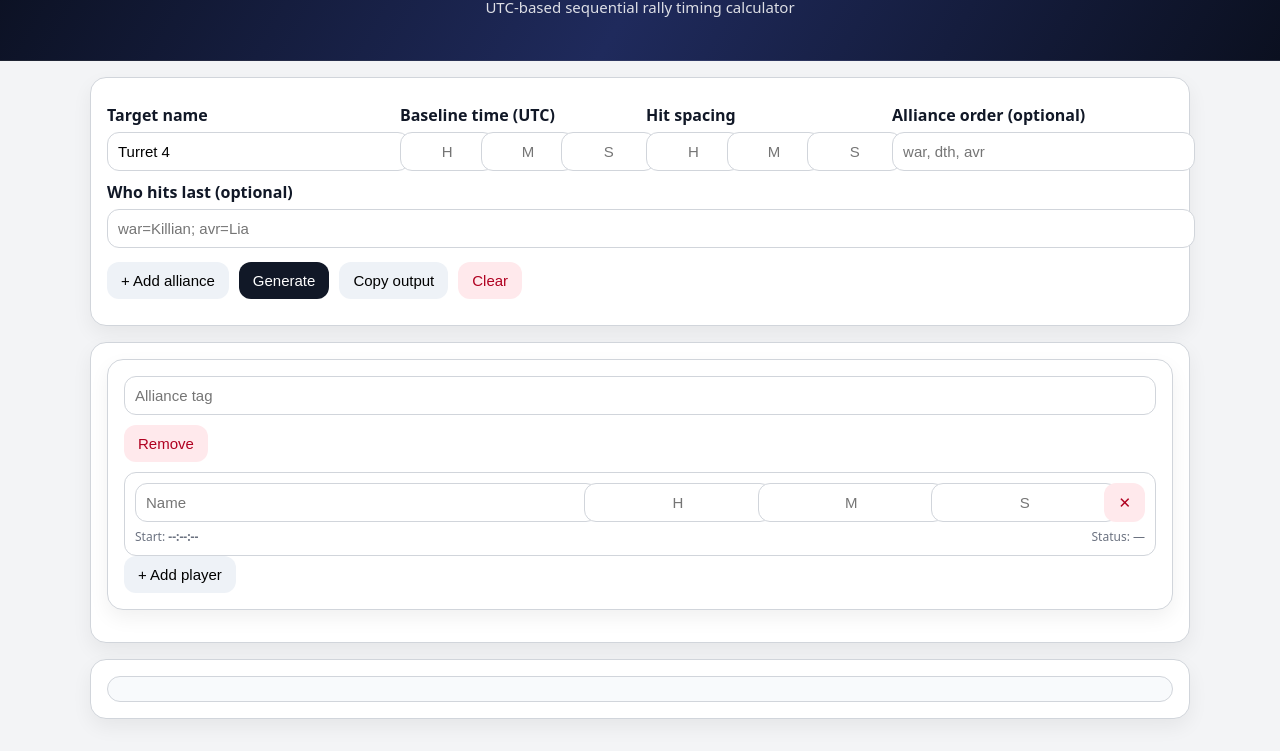
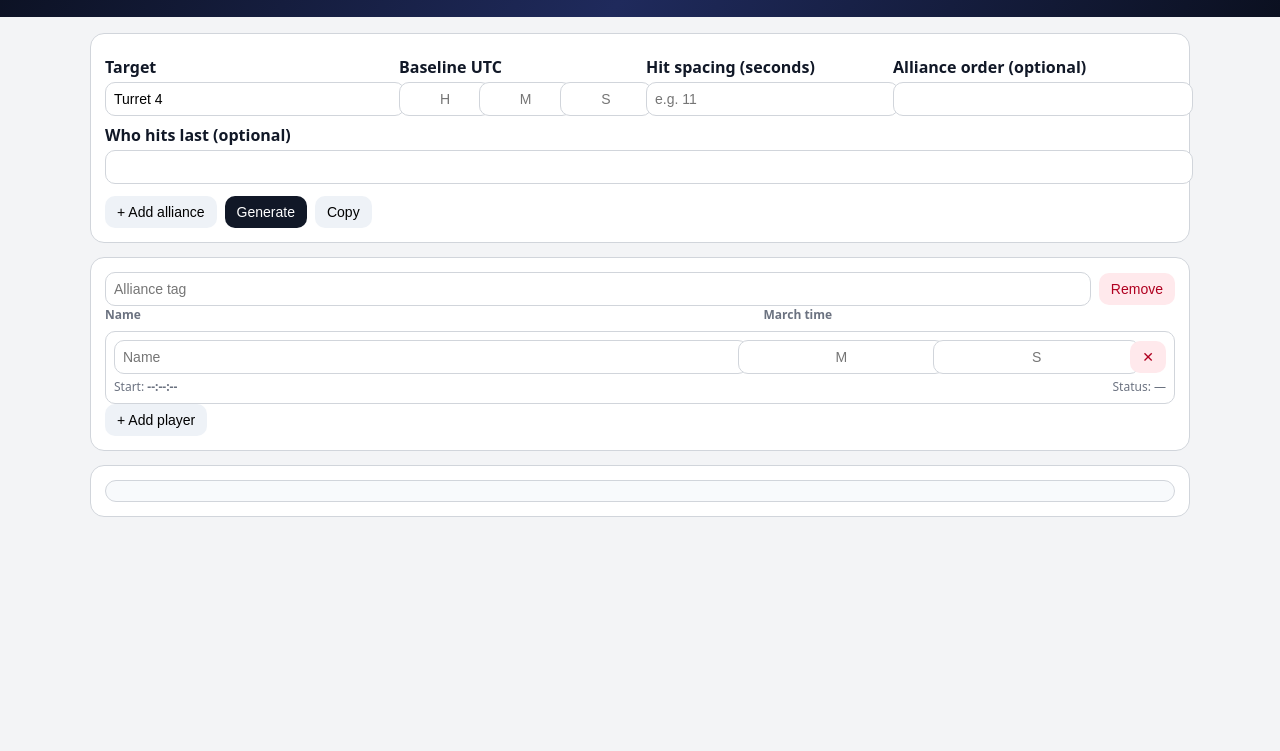
Before and after one commit to TigressKS/Kingshot-rally-timer, a plain HTML site: page index.html in a window 1280 px wide. Shown: the part 88-839 px from the top of the page. After the commit the page ends 800 px from the top, so only its background shows below. Drawn offline with Linux system fonts and the light colour scheme.

Commit message:
Update index.html

```diff
--- a/index.html
+++ b/index.html
@@ -1,37 +1,32 @@
 <!doctype html>
 <html lang="en">
 <head>
-<meta charset="utf-8" />
-<meta name="viewport" content="width=device-width, initial-scale=1" />
+<meta charset="utf-8">
+<meta name="viewport" content="width=device-width, initial-scale=1">
 <title>Kingshot Rally Timer (UTC)</title>
 
 <style>
 :root{
-  --bg-dark:#0b1020;
-  --bg-light:#f3f4f6;
+  --bg:#0b1020;
   --card:#ffffff;
   --border:#d1d5db;
   --text:#111827;
   --muted:#6b7280;
   --danger:#b00020;
   --danger-bg:#ffe9ec;
-  --ok:#065f46;
-  --ok-bg:#ecfdf5;
 }
 
 body{
   margin:0;
   font-family: system-ui, -apple-system, Segoe UI, Roboto, Arial, sans-serif;
-  background:var(--bg-light);
+  background:#f3f4f6;
   color:var(--text);
 }
 
 .banner{
-  background:
-    linear-gradient(120deg,#0b1020,#1f2a5c,#0b1020);
+  background:linear-gradient(120deg,#0b1020,#1f2a5c,#0b1020);
   padding:28px 16px;
   text-align:center;
-  border-bottom:1px solid rgba(255,255,255,.08);
 }
 
 .banner h1{
@@ -46,12 +41,6 @@ body{
   color:transparent;
 }
 
-.banner p{
-  margin-top:8px;
-  font-size:15px;
-  color:rgba(255,255,255,.85);
-}
-
 .wrap{
   max-width:1100px;
   margin:0 auto;
@@ -61,24 +50,23 @@ body{
 .card{
   background:var(--card);
   border:1px solid var(--border);
-  border-radius:16px;
-  padding:16px;
-  margin-bottom:16px;
-  box-shadow:0 8px 20px rgba(0,0,0,.06);
+  border-radius:14px;
+  padding:14px;
+  margin-bottom:14px;
 }
 
 label{
   font-weight:700;
   display:block;
-  margin:10px 0 6px;
+  margin:8px 0 4px;
 }
 
 input{
   width:100%;
-  padding:10px;
+  padding:8px;
   border:1px solid var(--border);
-  border-radius:12px;
-  font-size:15px;
+  border-radius:10px;
+  font-size:14px;
 }
 
 .grid{
@@ -92,84 +80,77 @@ input{
 
 .timeRow{
   display:grid;
-  grid-template-columns:repeat(3,1fr);
-  gap:8px;
+  grid-template-columns:1fr 1fr 1fr;
+  gap:6px;
 }
 .timeRow input{ text-align:center; }
 
-.btns{
-  display:flex;
-  gap:10px;
-  flex-wrap:wrap;
-  margin-top:14px;
-}
-
 button{
-  padding:10px 14px;
+  padding:8px 12px;
   border:none;
-  border-radius:12px;
-  font-size:15px;
+  border-radius:10px;
+  font-size:14px;
   cursor:pointer;
 }
-.primary{ background:#111827; color:white; }
+.primary{ background:#111827; color:#fff; }
 .ghost{ background:#eef2f7; }
 .danger{ background:var(--danger-bg); color:var(--danger); }
 
-.status{ font-size:13px; color:var(--muted); }
-
-.messages{
-  margin-top:10px;
-  font-size:13px;
-}
-.messages.warn{
-  background:var(--danger-bg);
-  color:var(--danger);
-  border-radius:12px;
-  padding:10px;
-}
-.messages.ok{
-  background:var(--ok-bg);
-  color:var(--ok);
-  border-radius:12px;
-  padding:10px;
+.btns{
+  display:flex;
+  gap:8px;
+  flex-wrap:wrap;
+  margin-top:12px;
 }
 
 .allyHead{
   display:flex;
-  gap:10px;
+  gap:8px;
   align-items:center;
-  flex-wrap:wrap;
 }
 
 .players{
-  margin-top:10px;
+  margin-top:8px;
   display:flex;
   flex-direction:column;
-  gap:8px;
+  gap:6px;
+}
+
+.playerHeader{
+  display:grid;
+  grid-template-columns:1.6fr 1fr auto;
+  font-size:12px;
+  font-weight:700;
+  color:var(--muted);
 }
 
 .playerRow{
   border:1px solid var(--border);
-  border-radius:12px;
-  padding:10px;
+  border-radius:10px;
+  padding:8px;
 }
-
-.playerGrid{
-  display:grid;
-  grid-template-columns:1.6fr .6fr .6fr .6fr auto;
-  gap:8px;
-}
-
-.playerGrid input{ text-align:center; }
-.playerGrid input.pName{ text-align:left; }
 
 .playerRow.collision{
   background:#fff4f6;
   border-color:rgba(176,0,32,.35);
 }
 
+.playerGrid{
+  display:grid;
+  grid-template-columns:1.6fr 1fr auto;
+  gap:8px;
+  align-items:center;
+}
+
+.marchWrap{
+  display:grid;
+  grid-template-columns:1fr 1fr;
+  gap:6px;
+}
+.marchWrap input{ text-align:center; }
+
 .meta{
-  margin-top:6px;
+  margin-top:4px;
   font-size:12px;
   color:var(--muted);
   display:flex;
@@ -180,17 +161,18 @@ button{
   white-space:pre-wrap;
   background:#f8fafc;
   border:1px solid var(--border);
-  border-radius:14px;
-  padding:12px;
+  border-radius:12px;
+  padding:10px;
   font-family: ui-monospace, SFMono-Regular, Menlo, Consolas, monospace;
+  font-size:13px;
 }
 </style>
 </head>
 
 <body>
+
 <div class="banner">
   <h1>Kingshot Rally Timer</h1>
-  <p>UTC-based sequential rally timing calculator</p>
 </div>
 
 <div class="wrap">
@@ -198,12 +180,12 @@ button{
 <div class="card">
   <div class="grid">
     <div>
-      <label>Target name</label>
+      <label>Target</label>
       <input id="title" value="Turret 4">
     </div>
 
     <div>
-      <label>Baseline time (UTC)</label>
+      <label>Baseline UTC</label>
       <div class="timeRow">
         <input id="baseH" placeholder="H">
         <input id="baseM" placeholder="M">
@@ -212,37 +194,27 @@ button{
     </div>
 
     <div>
-      <label>Hit spacing</label>
-      <div class="timeRow">
-        <input id="spaceH" placeholder="H">
-        <input id="spaceM" placeholder="M">
-        <input id="spaceS" placeholder="S">
-      </div>
+      <label>Hit spacing (seconds)</label>
+      <input id="spacing" placeholder="e.g. 11">
     </div>
 
     <div>
       <label>Alliance order (optional)</label>
-      <input id="order" placeholder="war, dth, avr">
+      <input id="order">
     </div>
   </div>
 
   <label>Who hits last (optional)</label>
-  <input id="lastHit" placeholder="war=Killian; avr=Lia">
+  <input id="lastHit">
 
   <div class="btns">
     <button class="ghost" id="addAlliance">+ Add alliance</button>
     <button class="primary" id="generate">Generate</button>
-    <button class="ghost" id="copy">Copy output</button>
-    <button class="danger" id="clear">Clear</button>
-    <span class="status" id="status"></span>
+    <button class="ghost" id="copy">Copy</button>
   </div>
-
-  <div id="messages" class="messages"></div>
 </div>
 
-<div class="card">
-  <div id="alliances"></div>
-</div>
+<div id="alliances"></div>
 
 <div class="card">
   <div class="out" id="output"></div>
@@ -253,14 +225,13 @@ button{
 <script>
 const $ = id => document.getElementById(id);
 const pad = n => String(n).padStart(2,"0");
-const toSec = (h,m,s)=>h*3600+m*60+s;
 
-function read(el,max=2){
-  el.value = el.value.replace(/\D/g,"").slice(0,max);
+function readNum(el){
+  el.value = el.value.replace(/\D/g,"");
   return Number(el.value||0);
 }
 
-function hmsStr(sec){
+function hms(sec){
   sec=((sec%86400)+86400)%86400;
   return pad(Math.floor(sec/3600))+":"+pad(Math.floor(sec%3600/60))+":"+pad(sec%60);
 }
@@ -273,9 +244,17 @@ function addAlliance(){
       <input class="tag" placeholder="Alliance tag">
       <button class="danger remove">Remove</button>
     </div>
+
+    <div class="playerHeader">
+      <div>Name</div>
+      <div>March time</div>
+      <div></div>
+    </div>
+
     <div class="players"></div>
     <button class="ghost addPlayer">+ Add player</button>
   `;
+
   const players=box.querySelector(".players");
 
   function addPlayer(){
@@ -283,10 +262,11 @@ function addAlliance(){
     row.className="playerRow";
     row.innerHTML=`
       <div class="playerGrid">
-        <input class="pName" placeholder="Name">
-        <input class="pH" placeholder="H">
-        <input class="pM" placeholder="M">
-        <input class="pS" placeholder="S">
+        <input class="name" placeholder="Name">
+        <div class="marchWrap">
+          <input class="m" placeholder="M">
+          <input class="s" placeholder="S">
+        </div>
         <button class="danger rm">✕</button>
       </div>
       <div class="meta">
@@ -305,46 +285,45 @@ function addAlliance(){
 }
 
 function generate(){
-  const base=toSec(read(baseH),read(baseM),read(baseS));
-  const spacing=toSec(read(spaceH),read(spaceM),read(spaceS));
-  if(spacing<=0){ $("messages").className="messages warn"; $("messages").textContent="Hit spacing must be > 0"; return; }
+  document.querySelectorAll(".playerRow").forEach(r=>r.classList.remove("collision"));
+
+  const base = readNum(baseH)*3600 + readNum(baseM)*60 + readNum(baseS);
+  const spacing = readNum(spacing);
+  if(spacing<=0) return;
 
   const out=[];
   out.push(`=== Rally Timings for ${title.value} ===`);
-  out.push(`Baseline Time: ${hmsStr(base)} (UTC)`);
+  out.push(`Baseline Time: ${hms(base)} (UTC)`);
 
-  document.querySelectorAll(".playerRow").forEach(r=>r.classList.remove("collision"));
+  const timeMap={};
 
-  const map={};
-  document.querySelectorAll(".card .card").forEach(()=>{});
-
-  const groups=[];
   document.querySelectorAll("#alliances .card").forEach(a=>{
     const tag=a.querySelector(".tag").value;
     if(!tag) return;
+
     const list=[];
     a.querySelectorAll(".playerRow").forEach(p=>{
-      const name=p.querySelector(".pName").value;
-      const sec=toSec(read(p.querySelector(".pH")),read(p.querySelector(".pM")),read(p.querySelector(".pS")));
-      if(name && sec>0) list.push({tag,name,sec,row:p});
+      const name=p.querySelector(".name").value;
+      const m=readNum(p.querySelector(".m"));
+      const s=readNum(p.querySelector(".s"));
+      if(name) list.push({name,sec:m*60+s,row:p});
     });
-    if(list.length) groups.push({tag,list});
-  });
 
-  groups.forEach(g=>{
-    g.list.sort((a,b)=>b.sec-a.sec);
-    g.list.forEach((p,i)=>{
-      const start=hmsStr(base - (g.list.length-1-i)*spacing - p.sec);
-      out.push(`(${g.tag}) ${p.name}: ${start} UTC`);
-      if(!map[start]) map[start]=[];
-      map[start].push(p);
-      p.row.querySelector(".meta").children[0].innerHTML=`Start: <b>${start}</b>`;
+    list.sort((a,b)=>b.sec-a.sec);
+
+    list.forEach((p,i)=>{
+      const start=hms(base-(list.length-1-i)*spacing-p.sec);
+      out.push(`(${tag}) ${p.name}: ${start} UTC`);
+      if(!timeMap[start]) timeMap[start]=[];
+      timeMap[start].push(p);
+      p.row.querySelector(".meta b").textContent=start;
     });
+
     out.push("");
   });
 
-  Object.values(map).forEach(list=>{
-    if(list.length>1) list.forEach(p=>p.row.classList.add("collision"));
+  Object.values(timeMap).forEach(arr=>{
+    if(arr.length>1) arr.forEach(p=>p.row.classList.add("collision"));
   });
 
   output.textContent=out.join("\n");
@@ -354,7 +333,7 @@ addAlliance();
 addAlliance.onclick=addAlliance;
 generate.onclick=generate;
 copy.onclick=()=>navigator.clipboard.writeText(output.textContent);
-clear.onclick=()=>location.reload();
 </script>
+
 </body>
 </html>
```
